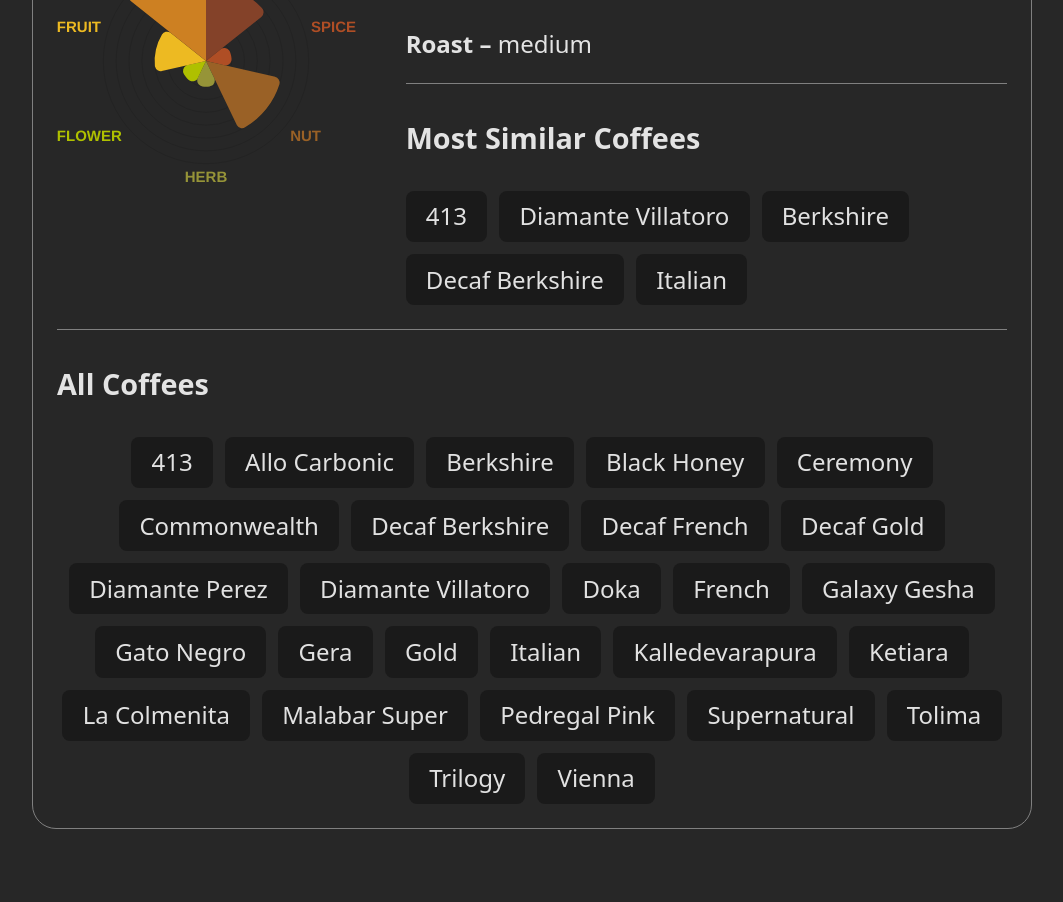
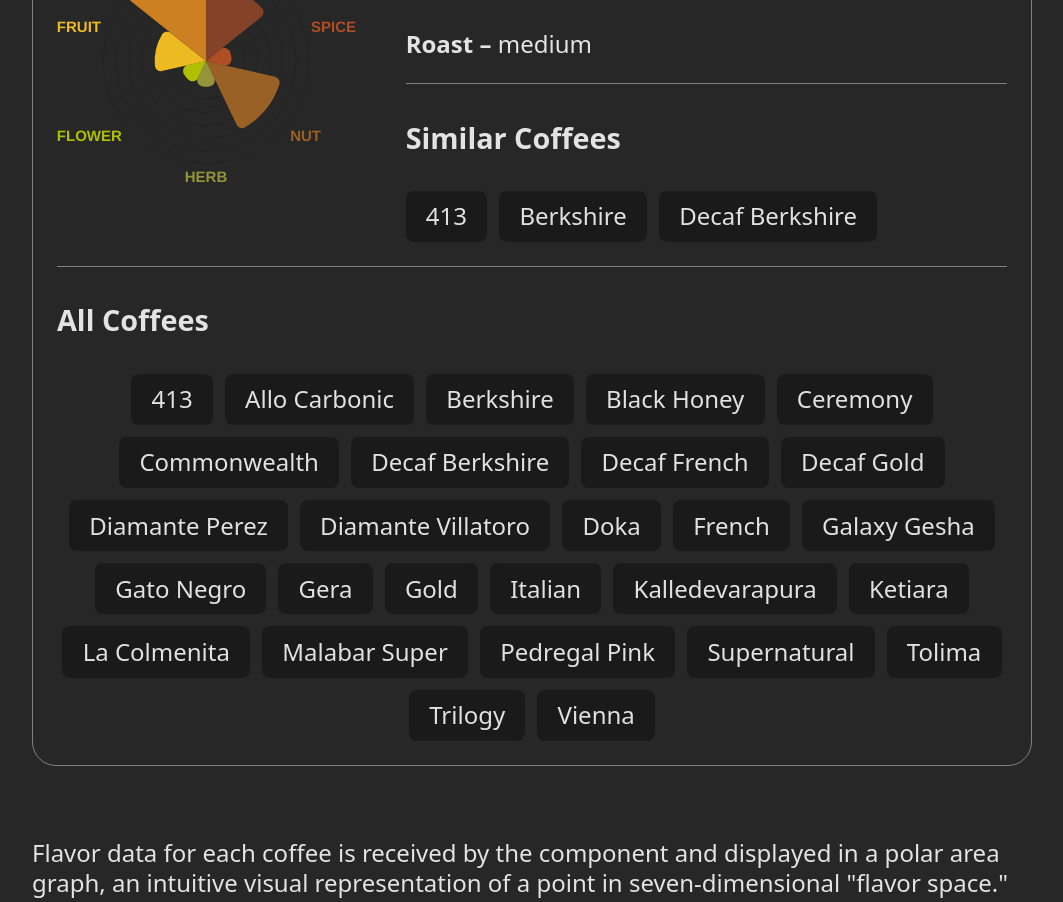
Before and after one commit to colecharb/colecharb-web, a React (Vite) app: page /projects in a window 1280 px wide. Shown: the part 1840-2742 px from the top of the page, without its empty margins (108-1171 px from the left). Built offline with nearby package versions, Linux system fonts and the light colour scheme.

Commit message:
display only three similar coffees and filter by roast

```diff
--- a/src/components/flavorNavigator/SimilarCoffees.tsx
+++ b/src/components/flavorNavigator/SimilarCoffees.tsx
@@ -1,7 +1,8 @@
 import { Coffee, FlavorName } from "./FlavorMeter";
 import HorizontalLine from "./HorizontalLine";
 
-export const THRESHOLD = 3.5;
+export const THRESHOLD = 100;
+export const NUMBER_SIMILAR = 3;
 
 export default function ({ index, coffees, setCoffeeIndex }: { index: number, coffees: Coffee[], setCoffeeIndex: React.Dispatch<React.SetStateAction<number>> }) {
 
@@ -18,6 +19,8 @@ export default function ({ index, coffees, setCoffeeIndex }: { index: number, co
     from: coffees
   }).filter((obj) =>
     obj.coffee.name !== coffee.name
+    && obj.coffee.roast === coffee.roast
+    // && obj.distance <= THRESHOLD
   ).sort((a, b) =>
     a.distance - b.distance
   ).map((value) =>
@@ -31,11 +34,11 @@ export default function ({ index, coffees, setCoffeeIndex }: { index: number, co
       <HorizontalLine />
 
       <h4>
-        Most Similar Coffees
+        Similar Coffees
       </h4>
 
       <div style={{ display: 'flex', flexDirection: 'row', flexWrap: 'wrap', gap: '0.5em' }}>
-        {topSimilarCoffeeIndices(5).map(i => (
+        {topSimilarCoffeeIndices(NUMBER_SIMILAR).map(i => (
           <button
             onClick={() => setCoffeeIndex(i)}
           // style={{ textAlign: 'left', paddingLeft: '0px' }}
```
